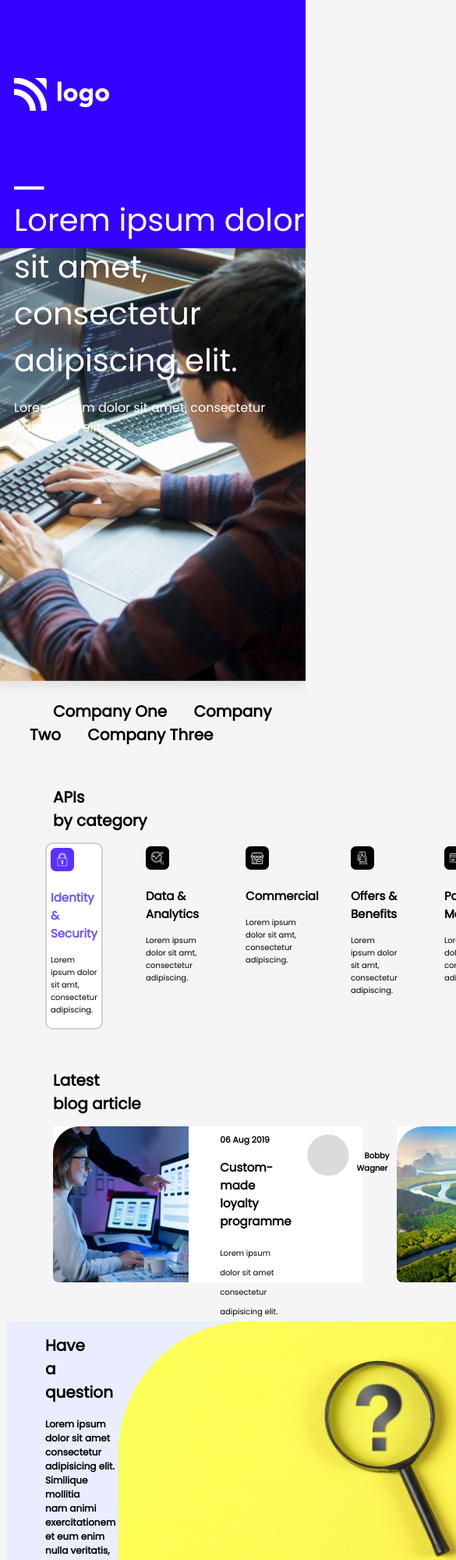
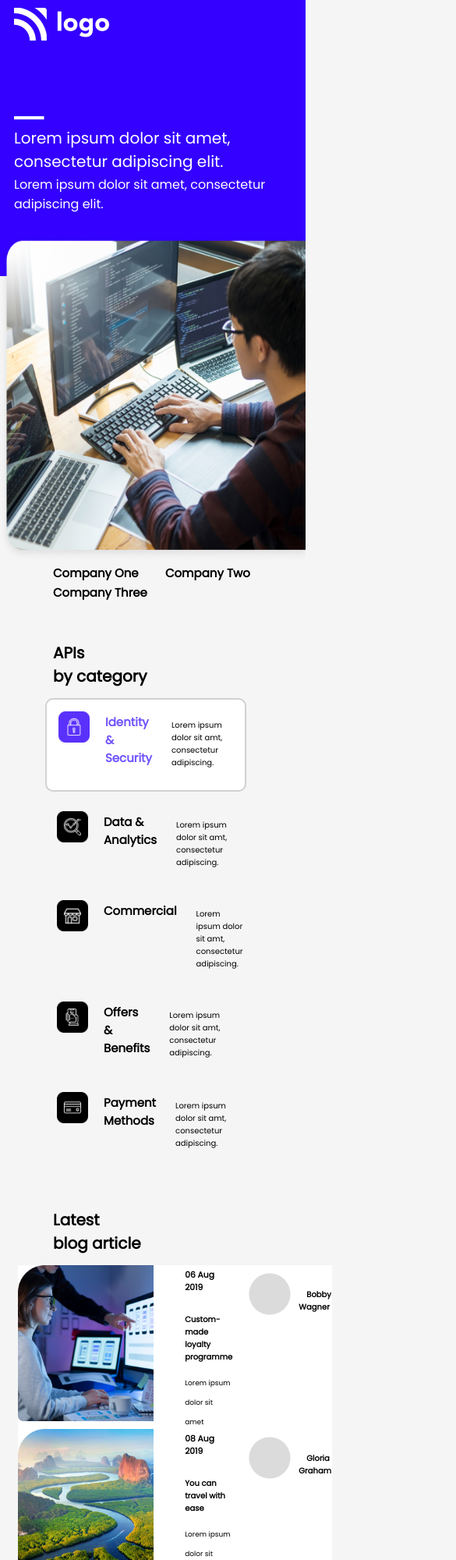
Before and after one commit to JaiswalSakshi/project-09, a website: page index.html in a window 390 px wide. Shown: the top 2000 px of the page at 78% size, 585 px wide, since content can reach past the window. Drawn offline with Linux system fonts and the light colour scheme.

Commit message:
make responsive

```diff
--- a/style.css
+++ b/style.css
@@ -233,3 +233,119 @@ nav{
   margin-left: 200px;
   color: #fff;
 }
+
+/* Responsive */
+@media screen and (max-width: 700px) {
+  body{
+      overflow: auto;
+  }
+  .logo{
+    margin-top: 10px;
+  }
+  nav .nav-item{
+      display: none;
+  }
+  .nav-item-active{
+    display: none;
+  }
+  .header-text h2{
+    font-size: 20px;
+  }
+  header{
+    height: 42vh;
+  }
+  .header-image{
+    margin-top: 10px;
+    height: 50vh;
+    width: 100%;
+  }
+  .cards{
+    display: flex;
+    flex-direction: column;
+  }
+  .card-active{
+    display: flex;
+    flex-direction: row;
+    padding: 15px 15px;
+    width: 60%;
+    margin-bottom: 10px;
+  }
+  .card{
+    display: flex;
+    flex-direction: row;
+    padding: 15px 15px;
+    width: 60%;
+  }
+  .card-logo{
+    height: 40px;
+  }
+  .card-head-active{
+     margin-left: 20px;
+     margin-top: 2px;
+  }
+  .card-head{
+    margin-left: 20px;
+    margin-top: 2px;
+  }
+  .card-body{
+    margin-left: 25px;
+  }
+  .company-items{
+    font-size: 15px;
+  }
+  .blog-cards{
+    display: grid;
+    grid-template-columns: 1fr;
+    margin-left: 5px;
+  }
+  .blog-card{
+    height: 210px;
+    width: 98%;
+  }
+  .blog-content h6{
+    margin-top: 5px;
+  }
+  .blog-content h3{
+    margin-top: 5px;
+    font-size: 10px;
+  }
+  .blog-content small{
+    margin-top: 1px;
+    font-size: 9px;
+  }
+  .faq-section{
+    height: 35vh;
+    display: grid;
+    grid-template-columns: 1fr;
+  }
+  .faq-image img{
+    height: 35vh;
+    width: 100%;
+    margin-top: 20px;
+  }
+  .download-content h1{
+    margin-left: 10px;
+    margin-top: 250px;
+    font-size: 25px;
+  }
+  .download-email input{
+    margin-top: 250px;
+    margin-bottom: 10px;
+    padding: 8px 50px;
+  }
+  .footer-section{
+    height: 15vh;
+    display: grid;
+    grid-template-columns: 1fr;
+  }
+  .list{
+    display: none;
+  }
+  .logos-list{
+    display: none;
+  }
+  .footer-right{
+    margin-top: -20px;
+    margin-left: 150px;
+  }
+}
```
Also changed, not shown: Readme.md.
